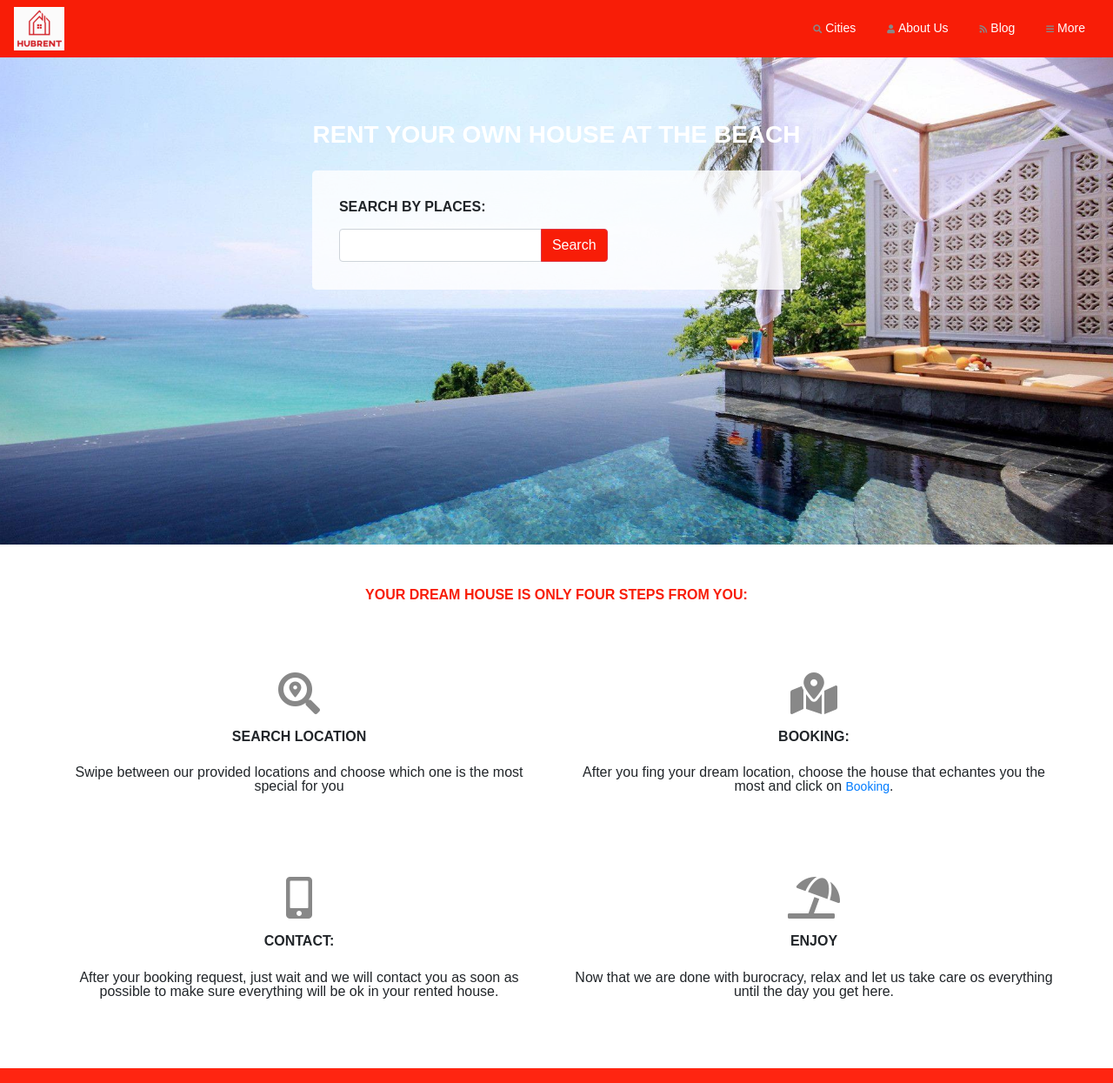
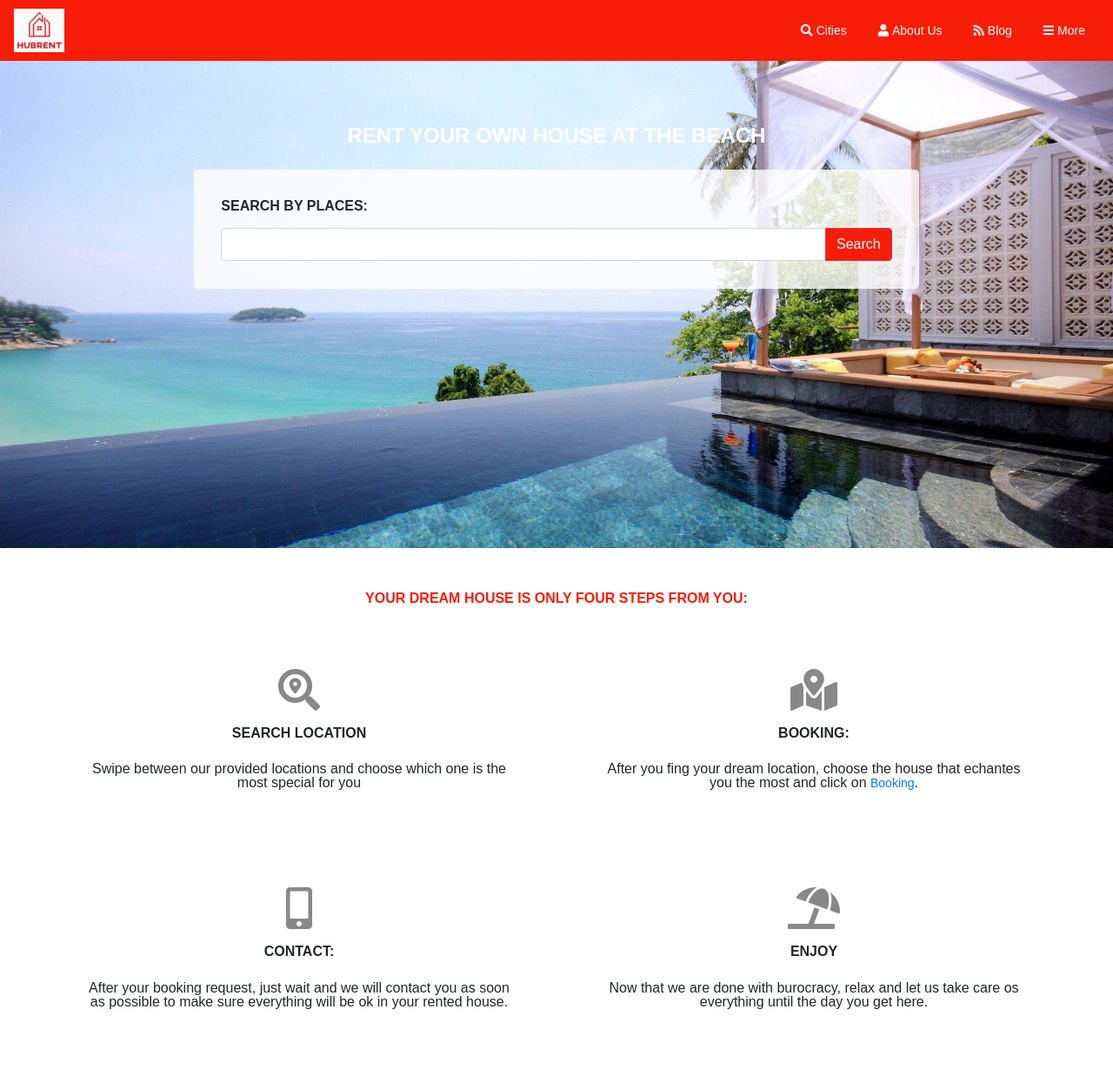
Before and after one commit to anapdh/html-css-capstoneproject, a plain HTML site: page index.html in a window 1280 px wide. Shown: the top 1245 px of the page at 87% size. Drawn offline with Linux system fonts and the light colour scheme.

Commit message:
ajust main image size, paddings and footer

```diff
--- a/assets/style.css
+++ b/assets/style.css
@@ -23,6 +23,11 @@ body {
   width: 100%;
 }
 
+.main-nav i {
+  color: white;
+  font-size: 14px;
+}
+
 main {
   background-image: url("../assets/images/background-beachhouse.jpg");
   background-repeat: no-repeat;
@@ -37,7 +42,7 @@ form {
   width: 100%;
 }
 
-input {
+.main-input {
   width: 300px;
 }
 
@@ -80,14 +85,18 @@ footer {
 .foot-links ul {
   font-size: 12px;
   padding: 10px 0;
+  border-top: 1px solid #555;
+  border-bottom: 1px solid #555;
 }
 
 .foot-links a {
   color: white;
+  font-size: 12px;
 }
 
 .mid-link {
-  border-radius: 60%;
+  border: 1px solid #555;
+  border-radius: 50%;
 }
 
 .mid-link i {
--- a/index.html
+++ b/index.html
@@ -1,5 +1,6 @@
 <!DOCTYPE html>
 <html lang="en">
+
 <head>
   <meta charset="UTF-8">
   <meta name="viewport" content="width=device-width, initial-scale=1.0">
@@ -11,7 +12,8 @@
   <link rel="shortcut icon" href="assets/images/HR3.png" type="image/x-icon">
 </head>
 
-<header class="nav navbar d-flex flex-column justify-content-center flex-md-row justify-content-md-between primary-color">
+<header
+  class="main-nav nav navbar d-flex flex-column justify-content-center flex-md-row justify-content-md-between primary-color">
   <div class=>
     <img class="navbar-logo2 d-md-none" src="assets/images/HR1sm.png" alt="sm logo">
     <img class="navbar-logo d-none d-md-flex" src="assets/images/HR2.png" alt="logo">
@@ -19,13 +21,17 @@
   <div>
     <ul class="d-flex mr-0 mr-md-5 mr-lg-0">
       <li class="p-3">
-        <a href="#" class="text-white"><i class="fas fa-search p-1"></i><span class="d-none d-lg-inline">Cities</span></a></li>
+        <a href="#" class="text-white"><i class="fas fa-search p-1"></i><span
+            class="d-none d-lg-inline">Cities</span></a></li>
       <li class="p-3">
-        <a href="#" class="text-white"><i class="fas fa-user p-1"></i><span class="d-none d-lg-inline">About Us</span></a></li>
+        <a href="#" class="text-white"><i class="fas fa-user p-1"></i><span class="d-none d-lg-inline">About
+            Us</span></a></li>
       <li class="p-3">
-        <a href="#" class="text-white"><i class="fas fa-rss p-1"></i><span class="d-none d-lg-inline">Blog</span></a></li>
+        <a href="#" class="text-white"><i class="fas fa-rss p-1"></i><span class="d-none d-lg-inline">Blog</span></a>
+      </li>
       <li class="p-3">
-        <a href="#" class="text-white"><i class="fas fa-bars p-1"></i><span class="d-none d-lg-inline">More</span></a></li>
+        <a href="#" class="text-white"><i class="fas fa-bars p-1"></i><span class="d-none d-lg-inline">More</span></a>
+      </li>
     </ul>
   </div>
 
@@ -33,18 +39,20 @@
 
 <body class="">
 
-  <main class="row">
+  <main class="container-fluid">
 
-  <div class="col-8 mx-auto my-5">
+    <div class="row">
 
-    <h3 class="h3 text-white text-center font-weight-bold m-4">RENT YOUR OWN HOUSE AT THE BEACH</h3>
+      <div class="col-12 mx-auto my-5">
+
+        <h3 class="col-8 h4 text-white text-center font-weight-bold m-4 mx-auto">RENT YOUR OWN HOUSE AT THE BEACH</h3>
 
         <form class="col-8 mx-auto">
-      <label class="p-3">
+          <label class="p-3 w-100">
             <h6 class="h6 my-3 font-weight-bold">SEARCH BY PLACES:</h6>
 
-        <div class="input-group mb-3">
-          <input type="text" class="form-control" placeholder="" aria-label="type place">
+            <div class="input-group input-group-md w-100 mb-3">
+              <input type="text" class="form-control main-input" placeholder="" aria-label="type place">
               <div class="input-group-append">
                 <button class="btn btn-danger primary-color" type="button">Search</button>
               </div>
@@ -56,46 +64,53 @@
 
       </div>
 
+    </div>
+
   </main>
 
-  <section class="description-section conteiner-fluid">
+  <!-- DESCRIPTION SECTION -->
+
+  <section class="description-section container-fluid">
 
     <h6 class="h6 primary-color-t font-weight-bold pt-5 text-center">YOUR DREAM HOUSE IS ONLY FOUR STEPS FROM YOU:</h6>
 
- <div class="n row m-5">
-    <div class="col-12 col-md-6 d-flex flex-column align-items-center my-3">
-
+    <div class="row description-section px-5">
+      <div class="col-12 col-md-6 d-flex flex-column align-items-center p-5">
         <i class="fas fa-search-location p-3"></i>
         <h6 class="h6 font-weight-bold">SEARCH LOCATION</h6>
-      <p class="text-center pt-3">Swipe between our provided locations and choose which one is the most special for you</p>
+        <p class="text-center pt-3">Swipe between our provided locations and choose which one is the most special for
+          you</p>
+      </div>
 
-    </div>
-    <div class="col-12 col-md-6 d-flex flex-column align-items-center my-3">
-
+      <div class="col-12 col-md-6 d-flex flex-column align-items-center p-5">
         <i class="fas fa-map-marked-alt p-3"></i>
         <h6 class="h6 font-weight-bold">BOOKING:</h6>
-      <p class="text-center pt-3">After you fing your dream location, choose the house that echantes you the most and click on <a class=>Booking</a>.</a></p>
-
+        <p class="text-center pt-3">After you fing your dream location, choose the house that echantes you the most and
+          click on <a class=>Booking</a>.</a></p>
       </div>
     </div>
-<div class="description-section row m-5">
-  <div class="col-12 col-md-6 d-flex flex-column align-items-center my-3">
 
+    <div class="row description-section mb-5 px-5">
+      <div class="col-12 col-md-6 d-flex flex-column align-items-center p-5">
         <i class="fas fa-mobile-alt p-3"></i>
         <h6 class="h6 font-weight-bold">CONTACT:</h6>
-    <p class="text-center pt-3">After your booking request, just wait and we will contact you as soon as possible to make sure everything will be ok in your rented house.</p>
+        <p class="text-center pt-3">After your booking request, just wait and we will contact you as soon as possible to
+          make sure everything will be ok in your rented house.</p>
+      </div>
 
-  </div>
-  <div class="col-12 col-md-6 d-flex flex-column align-items-center my-3">
-
+      <div class="col-12 col-md-6 d-flex flex-column align-items-center p-5">
         <i class="fas fa-umbrella-beach p-3"></i>
         <h6 class="h6 font-weight-bold">ENJOY</h6>
-    <p class="text-center pt-3">Now that we are done with burocracy, relax and let us take care os everything until the day you get here.</p>
-
+        <p class="text-center pt-3">Now that we are done with burocracy, relax and let us take care os everything until
+          the day you get here.</p>
       </div>
     </div>
+
   </section>
-<section class="py-3">
+
+  <!-- CONTENT SECTION -->
+
+  <section>
 
     <div class="d-flex justify-content-between align-items-center content-section bg-1 pr-3 ">
       <div class="txt-content p-5">
@@ -104,8 +119,8 @@
         <button type="button" class="btn btn-light mt-3">Check it out!</button>
       </div>
       <img class="bg-img mr-2" src="assets/images/map2.png" alt="map image">
+    </div>
 
-  </div>
     <div class="d-flex justify-content-between align-items-center content-section bg-2 pr-3">
 
       <div class="txt-content p-5">
@@ -114,8 +129,8 @@
         <button type="button" class="btn btn-light mt-3">Contact service</button>
       </div>
       <img class="bg-img mr-2" src="assets/images/mini-bus-transfers.jpg" alt="bus image">
+    </div>
 
-  </div>
     <div class="d-flex justify-content-between align-items-center content-section bg-3 pr-3">
 
       <div class="txt-content p-5">
@@ -128,19 +143,21 @@
   </section>
 </body>
 
-<footer class="nav">
+<!-- FIRST FOOTER -->
 
-  <div class="foot-links d-flex flex-column flex-sm-row justify-content-between align-items-center mx-auto">
-  <ul class="d-flex w-100 justify-content-around align-items-center mx-auto border-top border-bottom">
+<footer class="nav pt-3">
+
+  <div class="foot-links d-flex flex-column flex-md-row justify-content-between align-items-center mx-auto">
+    <ul class="foot-links d-flex w-100 justify-content-around align-items-center mx-auto">
       <li><a href="">HOME</a></li>
       <li><a href="">SEARCH</a></li>
       <li><a href="">ABOUT US</a></li>
       <li><a href="">ADVERTISE</a></li>
     </ul>
-      <span class="mid-link border p-3">
+    <span class="mid-link p-3">
       <i class="fas fa-map-marker-alt text-white"></i>
     </span>
-  <ul class="d-flex w-100 justify-content-around align-items-center mx-auto border-top border-bottom">
+    <ul class="foot-links d-flex w-100 justify-content-around align-items-center mx-auto">
       <li><a href="">FACEBOOK</a></li>
       <li><a href="">TWITTER</a></li>
       <li><a href="">BLOG</a></li>
@@ -148,29 +165,34 @@
     </ul>
   </div>
 
+  <!-- SECOND FOOTER-->
+
   <div class="foot2 foot-links d-flex flex-column flex-sm-row justify-content-between align-items-center mx-auto my-3">
 
-    <div class="mr-3 text-center">
+    <div class="m-2 text-center">
       <h6 class="text-white">SUBSCRIBE</h6>
       <div class="input-group input-group-sm mb-3 py-2">
-        <input type="text" class="form-control" placeholder="email" aria-label="small" aria-describedby="inputGroup-sizing-sm">
+        <input type="text" class="form-control" placeholder="email" aria-label="small"
+          aria-describedby="inputGroup-sizing-sm">
         <div class="input-group-append">
           <button class="btn btn-outline-secondary" type="button">send</button>
         </div>
       </div>
     </div>
 
-    <div class="mx-3 text-center">
+    <div class="m-2 text-center">
       <h6 class="text-white">CONTACT</h6>
       <p class="py-2 text-muted">send your suggestions:</p>
       <a href="#">hubrent@co.us</a>
     </div>
 
-    <div class="ml-3 text-center">
+    <div class="m-2 text-center">
       <h6 class="text-white">ABOUT US</h6>
       <p class="py-2 text-muted">we are a green friendly company</p>
     </div>
   </div>
+
+  <!-- THIRD FOOTER-->
 
   <div class="nav w-100 foot3 d-flex justify-content-between">
 
@@ -182,9 +204,9 @@
       <li><a href="#" class="nav-links"><i class="fab fa-linkedin-in"></i></a></li>
     </ul>
 
-
     <ul class="d-flex flex-start py-3">
-    <li><a https://github.com/anapdh class="nav-links">made with love by Ana Paula Hübner</a><i class="fas fa-heart ml-1 text-muted"></i></li>
+      <li><a https://github.com/anapdh class="nav-links">made with love by Ana Paula Hübner</a><i
+          class="fas fa-heart ml-1 text-muted"></i></li>
       <!-- <li><a href="#" class="nav-links"><i class="fab fa-twitter"></i></a></li>
     <li><a href="#" class="nav-links"><i class="fab fa-instagram"></i></a></li>
     <li><a href="#" class="nav-links"><i class="fab fa-github"></i></a></li>
@@ -192,7 +214,5 @@
     </ul>
   </div>
 
-
-
 </footer>
 </html>
```
Lines whose indentation alone changed are shown as unchanged.
